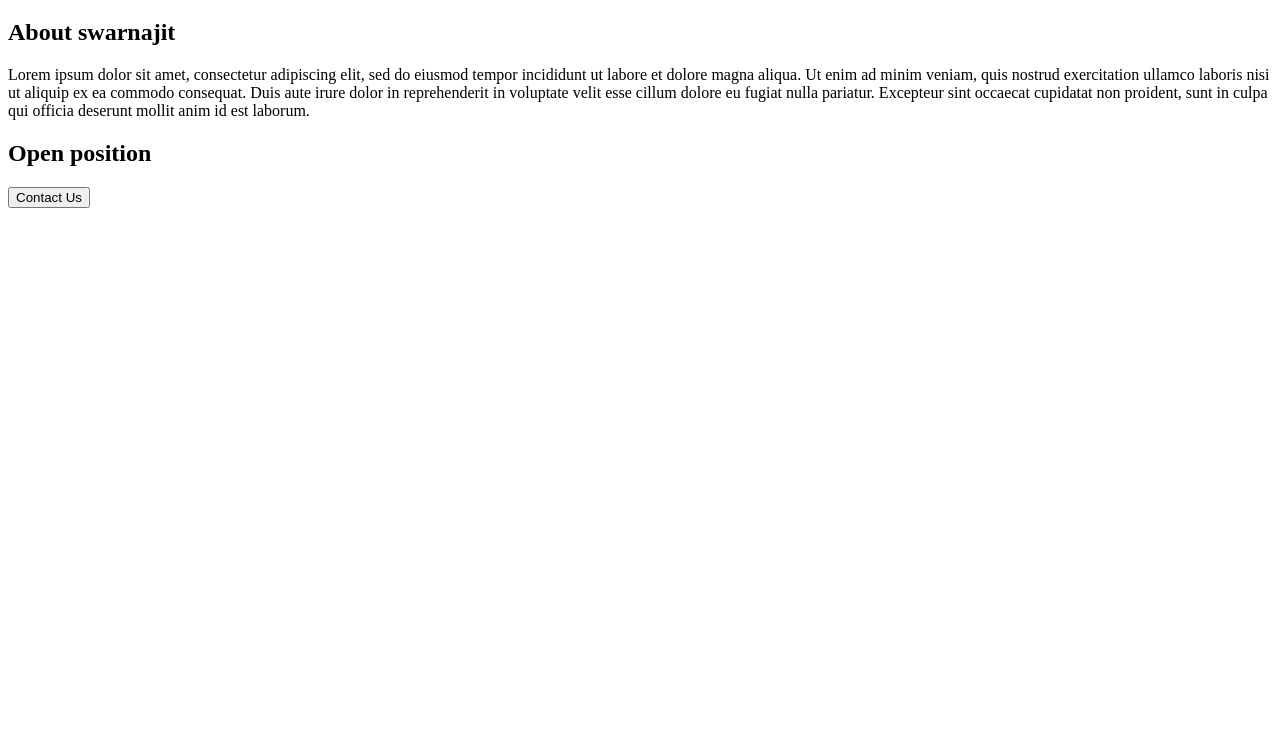
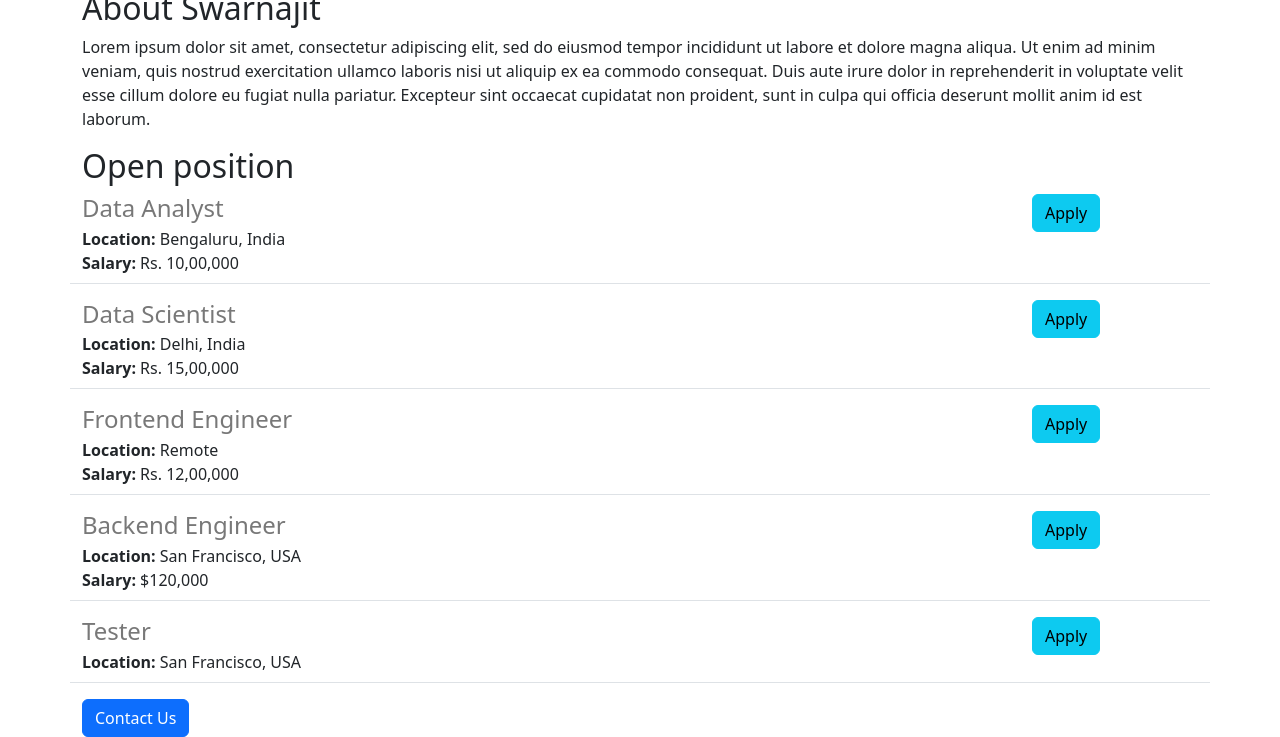
Before and after one commit to swarnajitray/swarna_flask_website-v2, a Flask app: page / in a window 1280 px wide. Shown: the part 512-1249 px from the top of the page. Before the commit the page ends 720 px from the top, so only its background shows below. Run offline with Flask 3, Linux system fonts and the light colour scheme.

Commit message:
data render
data render

```diff
--- a/app.py
+++ b/app.py
@@ -1,11 +1,46 @@
-from flask import Flask, render_template
+from flask import Flask, render_template, jsonify
 
 app = Flask(__name__)
+JOBS =[
+  {
+    'id':1,
+    'title':'Data Analyst',
+    'location':'Bengaluru, India',
+    'salary':'Rs. 10,00,000'
+  },
+  {
+    'id':2,
+    'title':'Data Scientist',
+    'location':'Delhi, India',
+    'salary':'Rs. 15,00,000'
+  },
+  {
+    'id':3,
+    'title':'Frontend Engineer',
+    'location':'Remote',
+    'salary':'Rs. 12,00,000'
+  },
+  {
+    'id':4,
+    'title':'Backend Engineer',
+    'location':'San Francisco, USA',
+    'salary':'$120,000'
+  },
+  {
+    'id':5,
+    'title':'Tester',
+    'location':'San Francisco, USA',
+  }
+]
 
 
 @app.route("/")
 def hello_swarna():
-  return render_template('home.html')
+  return render_template('home.html', jobs=JOBS, name='Swarnajit')
+
+@app.route("/jobs")
+def list_job():
+  return jsonify(JOBS)
 
 
 if __name__ == "__main__":
--- a/templates/home.html
+++ b/templates/home.html
@@ -1,14 +1,14 @@
 <!DOCTYP html>
 <html>
   <head>
-     <title>
-       This is my first web pages
-     </title>
+     <title>This is my first web pages</title>
+    <meta name="viewport" content="width=device-width, initial-scale=1">
+    <link href="https://cdn.jsdelivr.net/npm/bootstrap@5.3.2/dist/css/bootstrap.min.css" rel="stylesheet" integrity="sha384-T3c6CoIi6uLrA9TneNEoa7RxnatzjcDSCmG1MXxSR1GAsXEV/Dwwykc2MPK8M2HN" crossorigin="anonymous">
     <style>
-      h1{
+      /* h1{
         color:red;
         background-color:black;
-      }
+      } */
 
       #banner {
         width:460px;
@@ -17,13 +17,22 @@
     </style>
   </head>
   <body>
-   <h1>Hello I am swarnajit ray.</h1>
-    <img id="banner" src="static/sea.jpg" alt="https://unsplash.com/">
-    <h2> About swarnajit</h2>
-    <p>
-      Lorem ipsum dolor sit amet, consectetur adipiscing elit, sed do eiusmod tempor incididunt ut labore et dolore magna aliqua. Ut enim ad minim veniam, quis nostrud exercitation ullamco laboris nisi ut aliquip ex ea commodo consequat. Duis aute irure dolor in reprehenderit in voluptate velit esse cillum dolore eu fugiat nulla pariatur. Excepteur sint occaecat cupidatat non proident, sunt in culpa qui officia deserunt mollit anim id est laborum.
-    </p>
-    <h2>Open position</h2>
-    <button> Contact Us</button>
+    <div class="container">
+      <h1>Hello I am swarnajit ray.</h1>
+      <img id="banner" class="img-fluid" src="static/sea.jpg" alt="https://unsplash.com/">
+      <h2> About {{name}}</h2>
+      <p>
+        Lorem ipsum dolor sit amet, consectetur adipiscing elit, sed do eiusmod tempor incididunt ut labore et dolore magna aliqua. Ut enim ad minim veniam, quis nostrud exercitation ullamco laboris nisi ut aliquip ex ea commodo consequat. Duis aute irure dolor in reprehenderit in voluptate velit esse cillum dolore eu fugiat nulla pariatur. Excepteur sint occaecat cupidatat non proident, sunt in culpa qui officia deserunt mollit anim id est laborum.
+      </p>
+      <h2>Open position</h2>
+      <div>
+        {% for job in jobs %}
+          {% include 'jobitem.html' %}
+        {% endfor %}
+      </div>
+
+      <button class="btn btn-primary"> Contact Us</button>
+    </div>
+
   </body>
 </html>
--- /dev/null
+++ b/templates/jobitem.html
@@ -0,0 +1,16 @@
+<div class="border-bottom row" style="margin-bottom:16px; padding-bottom:8px">
+  <div class="col-10">
+      <h4 style="color:rgb(120,120,120); margin-bottom:4px">{{job['title']}}</h4>
+    <div>
+      <b> Location:</b> {{job['location']}}
+    </div>
+    {% if 'salary' in job %}
+    <div>
+      <b> Salary:</b> {{job['salary']}}
+    </div>
+    {% endif %}
+  </div>
+  <div class="col-2">
+    <button type="button" class="btn btn-info">Apply</button>
+  </div>
+</div>
```
Also changed, not shown: 1 other file.
